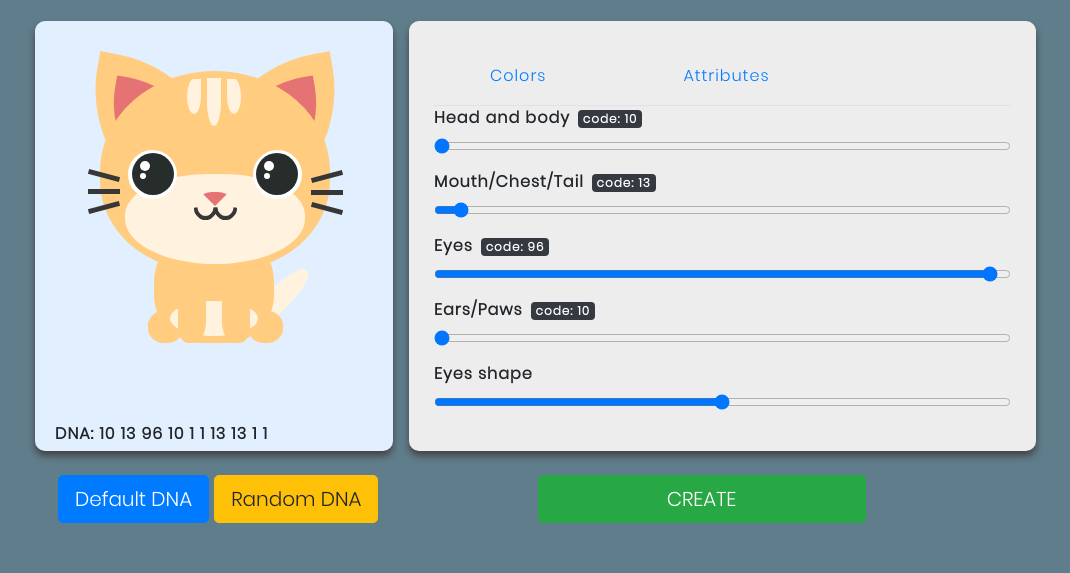
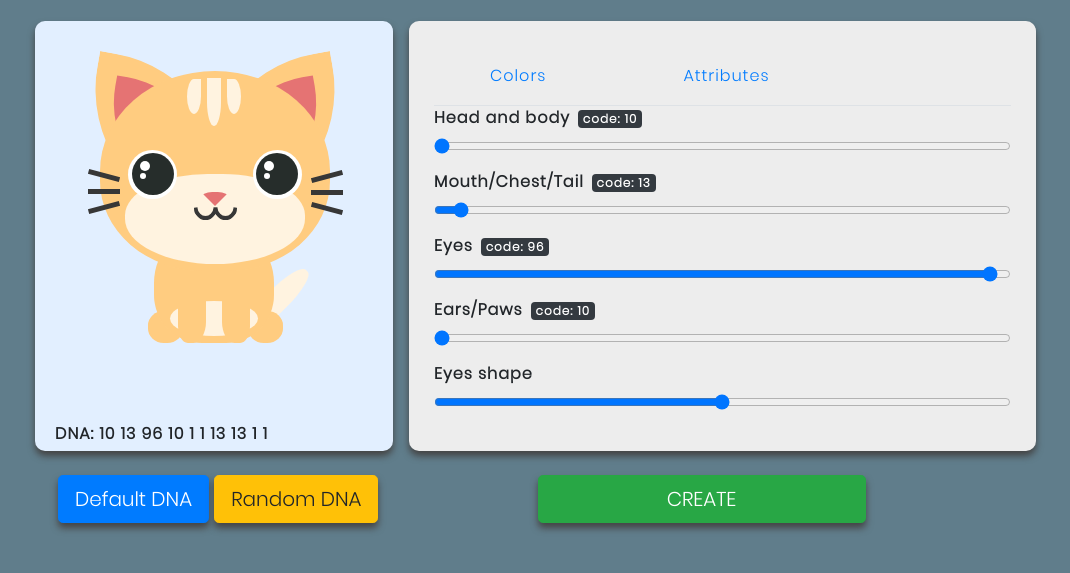
Before and after one commit to plamen5rov/Kitties-Factory, a plain HTML site: page client/index.html in a window 1280 px wide. Shown: the part 227-800 px from the top of the page, without its empty margins (76-1146 px from the left). Drawn offline with Linux system fonts and the light colour scheme.

Commit message:
minor buttons changes

```diff
--- a/client/index.html
+++ b/client/index.html
@@ -183,12 +183,14 @@
             </div>
             <div class="row">
                 <div align="left" class="col-lg-5 ButtonRaw m-3">
-                    <button type="button" class="btn btn-primary default btn-lg" id="defaultCatButton">Default
+                    <button type="button" class="btn btn-primary default btn-lg light-b-shadow"
+                        id="defaultCatButton">Default
                         DNA</button>
-                    <button type="button" class="btn btn-warning random btn-lg" id="randomCatButton">Random DNA</button>
+                    <button type="button" class="btn btn-warning random btn-lg light-b-shadow"
+                        id="randomCatButton">Random DNA</button>
                 </div>
                 <div align="center" class="col-lg-4 ButtonRaw m-3">
-                    <button type="button" class="btn btn-success btn-lg btn-block createCatBtn"
+                    <button type="button" class="btn btn-success btn-lg btn-block createCatBtn light-b-shadow"
                         id="createCatButton">CREATE</button>
                 </div>
             </div>
```
